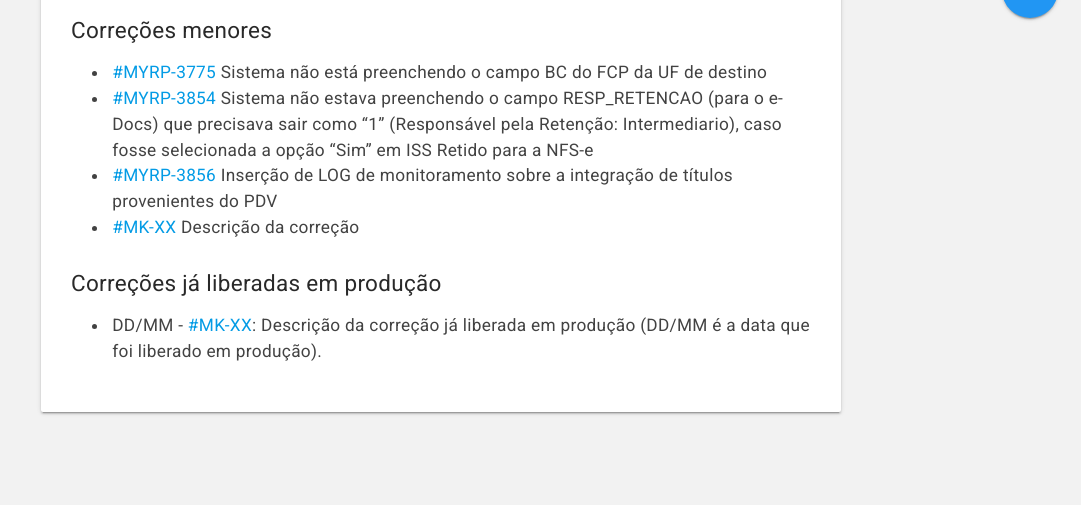
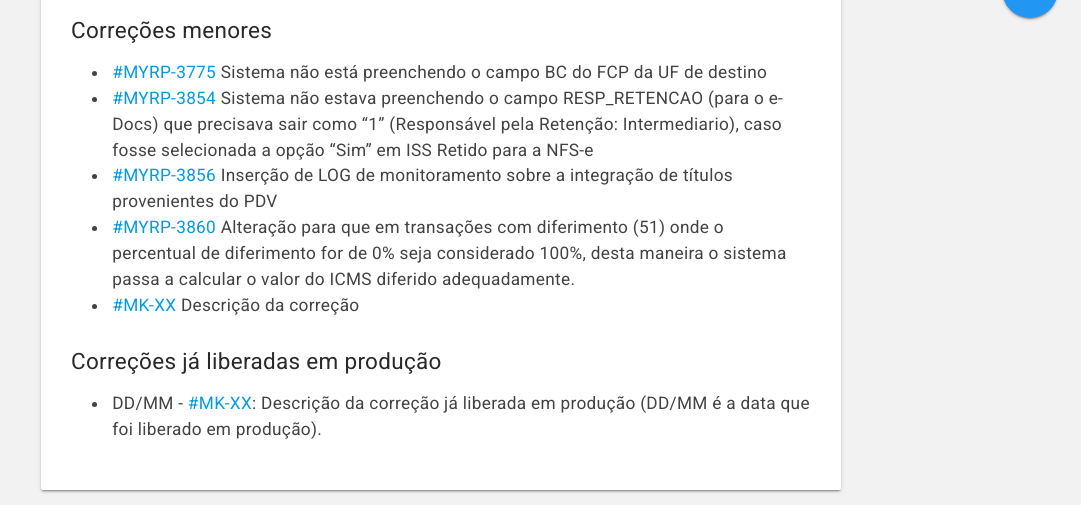
Before and after one commit to myrp-maicon/changelog-myrp, a Jekyll site: the page built from docs/myrp/19.02.01.md, in a window 1280 px wide. Shown: the part 859-1364 px from the top of the page, without its empty margins (199-1280 px from the left). Built offline with Jekyll 4.4.1, drawn with Linux system fonts in a browser that asks for light colours; nearby versions of some CDN libraries; our own code applies the rules of GitHub Pages for plain Markdown files; the repository's description, which GitHub fills in, is left out; before the commit the page ends 1286 px from its top, so only the background shows below that.

Commit message:
Update 19.02.01.md

```diff
--- a/docs/myrp/19.02.01.md
+++ b/docs/myrp/19.02.01.md
@@ -13,6 +13,7 @@ As alterações estarão disponíveis no ambiente demo.myrp.com.br (212) na quar
 * [#MYRP-3775](https://devmyrp.atlassian.net/browse/MYRP-3775) Sistema não está preenchendo o campo BC do FCP da UF de destino
 * [#MYRP-3854](https://devmyrp.atlassian.net/browse/MYRP-3854) Sistema não estava preenchendo o campo RESP_RETENCAO (para o e-Docs) que precisava sair como "1" (Responsável pela Retenção: Intermediario), caso fosse selecionada a opção "Sim" em ISS Retido para a NFS-e
 * [#MYRP-3856](https://devmyrp.atlassian.net/browse/MYRP-3856) Inserção de LOG de monitoramento sobre a integração de títulos provenientes do PDV
+* [#MYRP-3860](https://devmyrp.atlassian.net/browse/MYRP-3860) Alteração para que em transações com diferimento (51) onde o percentual de diferimento for de 0% seja considerado 100%, desta maneira o sistema passa a calcular o valor do ICMS diferido adequadamente.
 * [#MK-XX](https://devmyrp.atlassian.net/browse/MK-XX) Descrição da correção
 
 ## Correções já liberadas em produção
```
